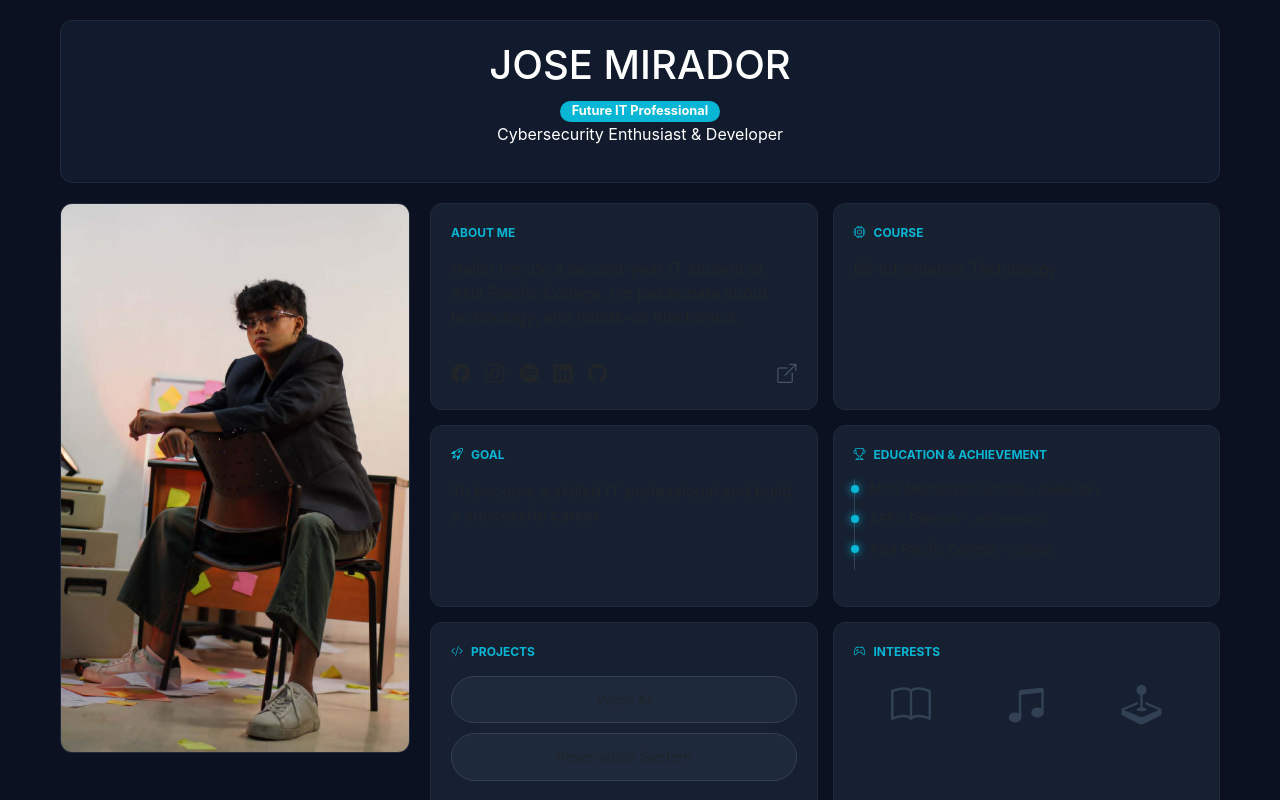
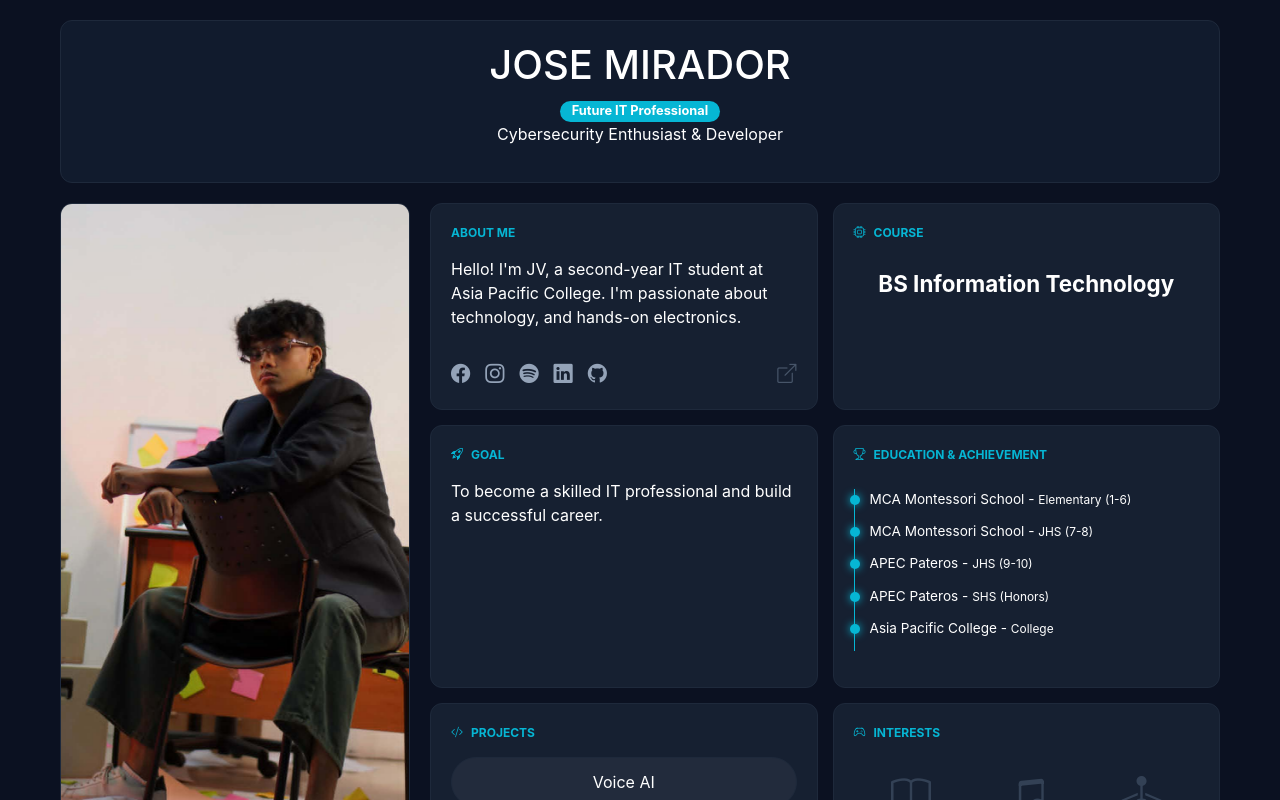
Before and after one commit to josejaviersmirador-dot/personal-website-finals-, a Vue app in the folder vue-project/: page / in a window 1280 px wide. Shown: the top 800 px of the page. Built offline with nearby package versions, Linux system fonts and the light colour scheme.

Commit message:
upadted the code

```diff
--- a/vue-project/src/Home.vue
+++ b/vue-project/src/Home.vue
@@ -19,7 +19,7 @@
       <div class="info-grid">
         <div class="card about-card">
           <div class="card-title">ABOUT ME</div>
-          <p>Hello! I'm JV, a second-year IT student at Asia Pacific College. I'm passionate about technology, and hands-on electronics.</p>
+          <p class="content-text">Hello! I'm JV, a second-year IT student at Asia Pacific College. I'm passionate about technology, and hands-on electronics.</p>
           <div class="social-icons">
             <i class="bi bi-facebook"></i> <i class="bi bi-instagram"></i>
             <i class="bi bi-spotify"></i> <i class="bi bi-linkedin"></i> <i class="bi bi-github"></i>
@@ -29,21 +29,23 @@
           </div>
         </div>
 
-        <div class="card small-card">
+        <div class="card course-card">
           <div class="card-title"><i class="bi bi-cpu"></i> COURSE</div>
-          <div class="center-content">BS Information Technology</div>
+          <div class="center-content big-text">BS Information Technology</div>
         </div>
 
-        <div class="card small-card">
+        <div class="card goal-card">
           <div class="card-title"><i class="bi bi-rocket-takeoff"></i> GOAL</div>
-          <p class="small-text">To become a skilled IT professional and build a successful career.</p>
+          <p class="content-text">To become a skilled IT professional and build a successful career.</p>
         </div>
 
         <div class="card edu-card">
           <div class="card-title"><i class="bi bi-trophy"></i> EDUCATION & ACHIEVEMENT</div>
           <ul class="timeline">
-            <li>MCA Montessori School - <small>Elementary</small></li>
-            <li>APEC Pateros - <small>JHS (Honors)</small></li>
+            <li>MCA Montessori School - <small>Elementary (1-6)</small></li>
+            <li>MCA Montessori School - <small>JHS (7-8)</small></li>
+            <li>APEC Pateros - <small>JHS (9-10)</small></li>
+            <li>APEC Pateros - <small>SHS (Honors)</small></li>
             <li>Asia Pacific College - <small>College</small></li>
           </ul>
         </div>
@@ -80,46 +82,50 @@
 
 <style scoped>
 /* Main Container */
-.portfolio-container { padding: 20px; max-width: 1200px; margin: auto; }
+.portfolio-container { padding: 20px; max-width: 1200px; margin: auto; background-color: #0b1121; min-height: 100vh; }
 
 /* Header Styling */
-.main-header { text-align: center; background: #111b2d; padding: 20px; border-radius: 12px; border: 1px solid #1e293b; margin-bottom: 20px; }
-.badge { background: #06b6d4; padding: 4px 12px; border-radius: 20px; font-size: 0.8rem; font-weight: bold; }
+.main-header { text-align: center; background: #111b2d; padding: 20px; border-radius: 12px; border: 1px solid #1e293b; margin-bottom: 20px; color: white; }
+.badge { background: #06b6d4; padding: 4px 12px; border-radius: 20px; font-size: 0.8rem; font-weight: bold; color: white; }
 
-/* Grid Layout (The Secret to the Look) */
+/* Dashboard Layout */
 .dashboard-layout { display: grid; grid-template-columns: 350px 1fr; gap: 20px; margin-bottom: 20px; }
 .info-grid { display: grid; grid-template-columns: 1fr 1fr; gap: 15px; }
 
-/* General Card Styling */
-.card { background: #162031; border: 1px solid #1e293b; border-radius: 12px; padding: 20px; position: relative; }
+/* Card Styling & Visibility Fix */
+.card { background: #162031; border: 1px solid #1e293b; border-radius: 12px; padding: 20px; position: relative; color: #cbd5e1; }
 .card-title { color: #06b6d4; font-size: 0.75rem; font-weight: bold; margin-bottom: 15px; display: flex; align-items: center; gap: 8px; }
 
-/* Clickable Hero Image */
+/* BRIGHTNESS FIX: Making the text visible against the dark background */
+.content-text, .timeline li, .big-text { color: #ffffff !important; opacity: 1; }
+.big-text { font-size: 1.4rem; font-weight: bold; text-align: center; margin-top: 10px; }
+
+/* Hero Image Styling */
 .hero-link { text-decoration: none; display: block; height: 100%; }
-.hero-card { padding: 0; overflow: hidden; height: 550px; cursor: pointer; }
+.hero-card { padding: 0; overflow: hidden; height: 100%; min-height: 550px; cursor: pointer; }
 .hero-img { width: 100%; height: 100%; object-fit: cover; transition: transform 0.3s ease; }
 .hero-card:hover .hero-img { transform: scale(1.05); }
 
 .overlay {
-  position: absolute; inset: 0; background: rgba(6, 182, 212, 0.3);
+  position: absolute; inset: 0; background: rgba(6, 182, 212, 0.4);
   display: flex; align-items: center; justify-content: center;
   opacity: 0; transition: opacity 0.3s ease;
 }
 .hero-card:hover .overlay { opacity: 1; }
 .overlay span { background: #06b6d4; color: white; padding: 8px 16px; border-radius: 20px; font-weight: bold; }
 
-/* Socials & Buttons */
-.social-icons { display: flex; gap: 15px; font-size: 1.2rem; margin-top: 15px; }
+/* Social Icons */
+.social-icons { display: flex; gap: 15px; font-size: 1.2rem; margin-top: 15px; color: #94a3b8; }
 .expand-btn { margin-left: auto; color: #475569; }
 
-/* Timeline & Lists */
-.timeline { list-style: none; padding-left: 15px; border-left: 1px solid #334155; font-size: 0.85rem; }
-.timeline li { margin-bottom: 10px; position: relative; }
-.timeline li::before { content: ""; position: absolute; left: -19px; top: 6px; width: 8px; height: 8px; background: #06b6d4; border-radius: 50%; box-shadow: 0 0 8px #06b6d4; }
+/* Timeline Styling */
+.timeline { list-style: none; padding-left: 15px; border-left: 1px solid #06b6d4; margin-top: 10px; }
+.timeline li { margin-bottom: 12px; position: relative; font-size: 0.85rem; }
+.timeline li::before { content: ""; position: absolute; left: -20px; top: 6px; width: 10px; height: 10px; background: #06b6d4; border-radius: 50%; box-shadow: 0 0 8px #06b6d4; }
 
 /* Projects & Interests */
-.pill { background: #1e293b; border: 1px solid #334155; padding: 12px; border-radius: 25px; text-align: center; margin-bottom: 10px; font-size: 0.9rem; }
-.interest-icons { display: flex; justify-content: space-around; font-size: 2.5rem; color: #334155; }
+.pill { background: rgba(255,255,255,0.05); border: 1px solid #1e293b; padding: 12px; border-radius: 25px; text-align: center; margin-bottom: 10px; color: white; }
+.interest-icons { display: flex; justify-content: space-around; font-size: 2.5rem; color: #334155; padding-top: 10px; }
 
 /* Comment Form */
 .comment-form { display: grid; gap: 10px; }
```
